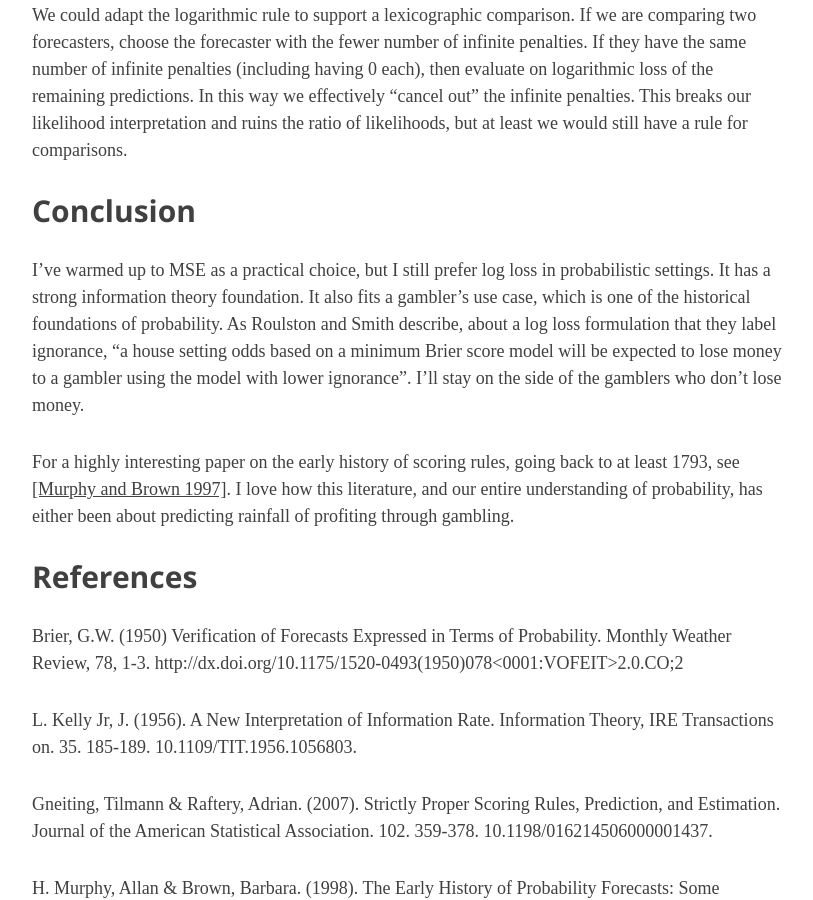
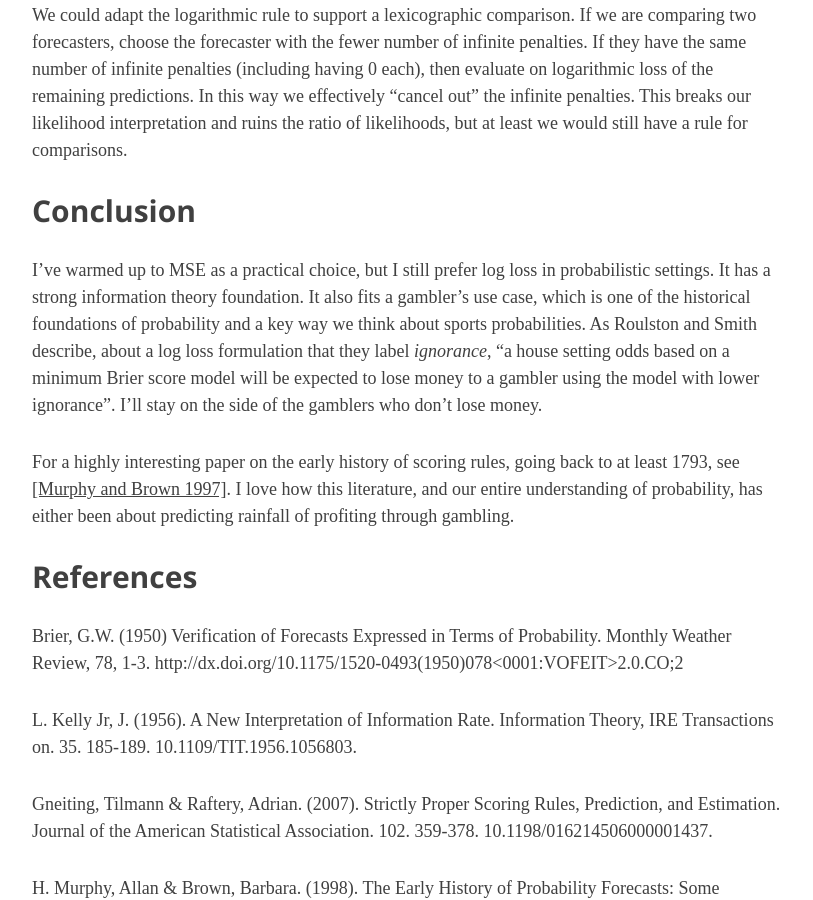
Before and after one commit to oddacious/oddacious.github.io, a Jekyll site: the page built from _posts/2019-02-09-proper_scoring_rules.md, in a window 1280 px wide and 900 px high, scrolled down 4019 px. Shown: the whole window, without its empty margins (233-1046 px from the left). Built offline with Jekyll 4.4.1, drawn with Linux system fonts in a browser that asks for light colours; some web fonts are replaced; comment, search, counter and statistics services are not loaded.

Commit message:
Small fixes

```diff
--- a/_posts/2019-02-09-proper_scoring_rules.md
+++ b/_posts/2019-02-09-proper_scoring_rules.md
@@ -137,7 +137,8 @@ at least we would still have a rule for comparisons.
 
 I've warmed up to MSE as a practical choice, but I still prefer log loss in probabilistic settings. It has a strong
 information theory foundation. It also fits a gambler's use case, which is one of the historical foundations of
-probability. As Roulston and Smith describe, about a log loss formulation that they label ignorance, "a house setting
+probability and a key way we think about sports probabilities. As Roulston and Smith describe, about a log loss
+formulation that they label *ignorance*, "a house setting
 odds based on a minimum Brier score model will be expected to lose money to a gambler using the model with lower
 ignorance". I'll stay on the side of the gamblers who don't lose money.
 
```
